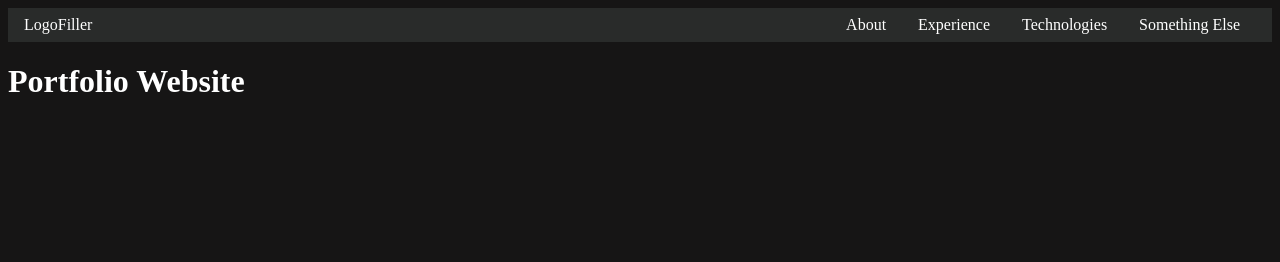
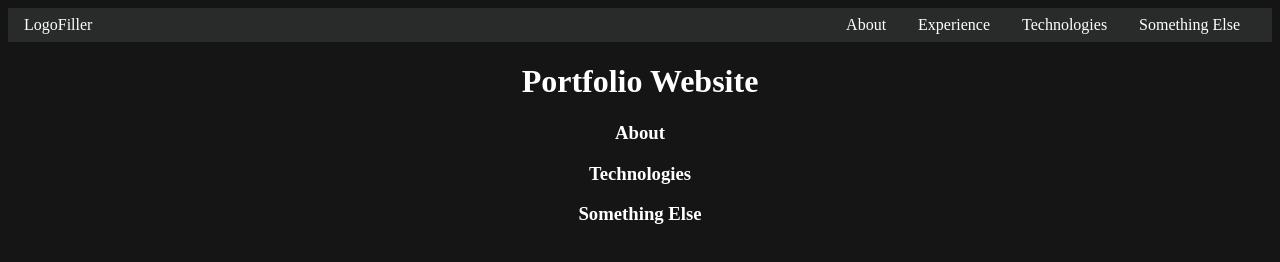
Before and after one commit to RajbirBains/web-portfolio, a plain HTML site: page index.html in a window 1280 px wide. Drawn offline with Linux system fonts and the light colour scheme.

Commit message:
Added Section Headers

```diff
--- a/Styles/styles.css
+++ b/Styles/styles.css
@@ -43,3 +43,18 @@ body{
 .nav-links a:hover{
     color: purple;
 }
+
+.wrapper{
+    justify-items: center;
+    padding: auto;
+
+}
+
+.about-div{
+    justify-items: center;
+    align-items: center;
+}
+
+.about-header{
+    justify-self: center;
+}
--- a/index.html
+++ b/index.html
@@ -9,27 +9,46 @@
 <body>
     <nav class="navbar">
         <div class="nav-logo">LogoFiller</div>
-
+        <div>
         <ul class="nav-links">
             <li class="nav-item" id="about">
-                <a href="/" class="nav-link-item">About</a>
+                <a href="#aboutSection" class="nav-link-item">About</a>
             </li>
 
             <li class="nav-item" id="experience">
-                <a href="/" class="nav-link-item">Experience</a>
+                <a href="#experienceSection" class="nav-link-item">Experience</a>
             </li>
 
-            <li class="nav-item" id="technologies">
-                <a href="/" class="nav-link-item">Technologies</a>
+            <li class="#technologiesSection" id="technologies">
+                <a href="#technologiesSection" class="nav-link-item">Technologies</a>
             </li>
 
             <li class="nav-item" id="somethingelse">
-                <a href="/" class="nav-link-item">Something Else</a>
+                <a href="#somethingelseSection" class="nav-link-item">Something Else</a>
             </li>
         </ul>
+        </div>
     </nav>
 
-    <h1 class="header">Portfolio Website</h1>
+    <div class="wrapper">
+        <div class="headerDiv">
+            <h1 class="header">Portfolio Website</h1>
+        </div>
+
+        <div class="aboutDiv">
+            <h3 class="aboutHeader" id="aboutSection">About</h3>
+        </div>
+
+        <div>
+            <h3 class="technologiesHeader" id="technologiesSection">Technologies</h3>
+        </div>
+
+        <div>
+            <h3 class="somethingelseHeader" id="somethingelseSection">Something Else</h3>
+        </div>
+    </div>
+
+
 
 </body>
 </html>
```
